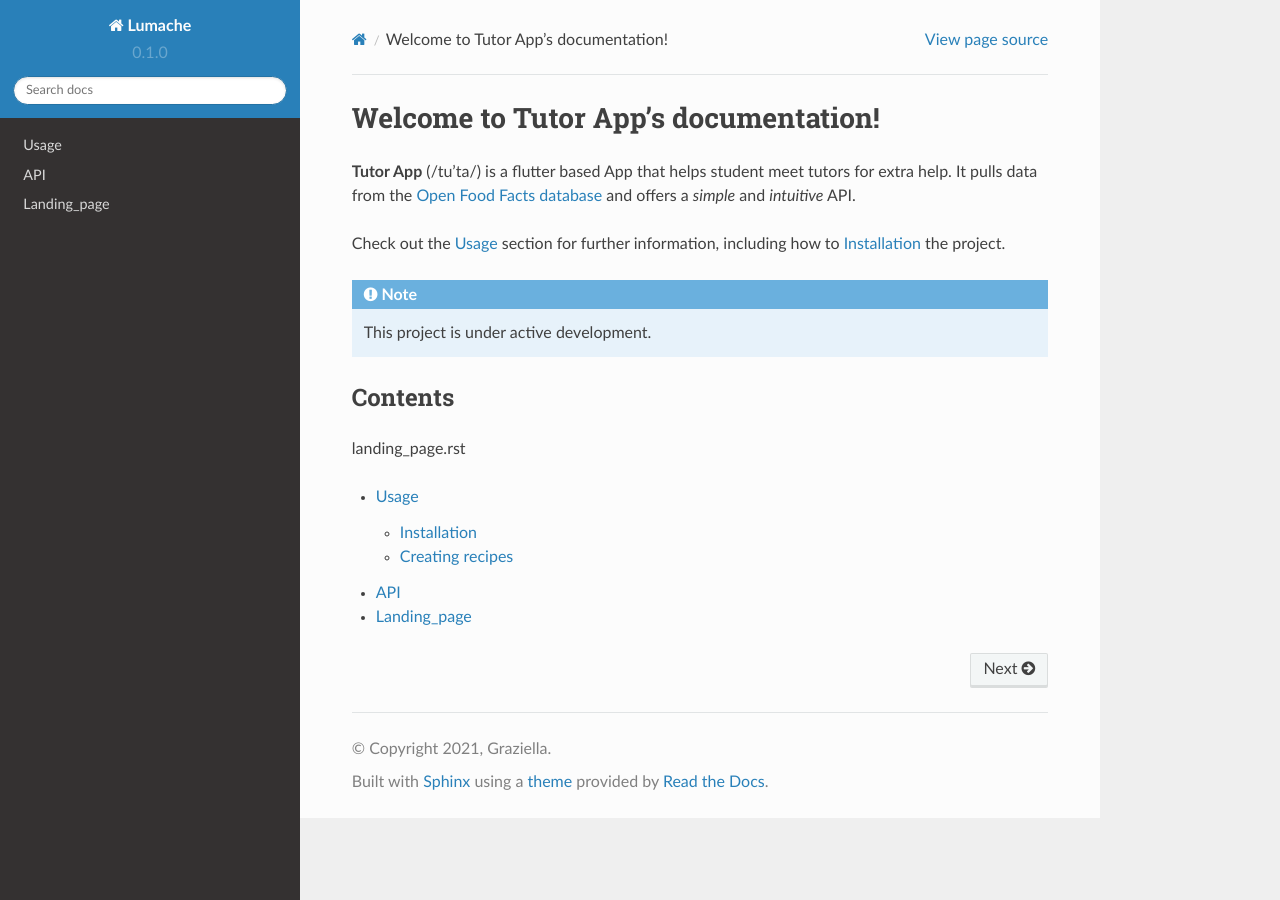
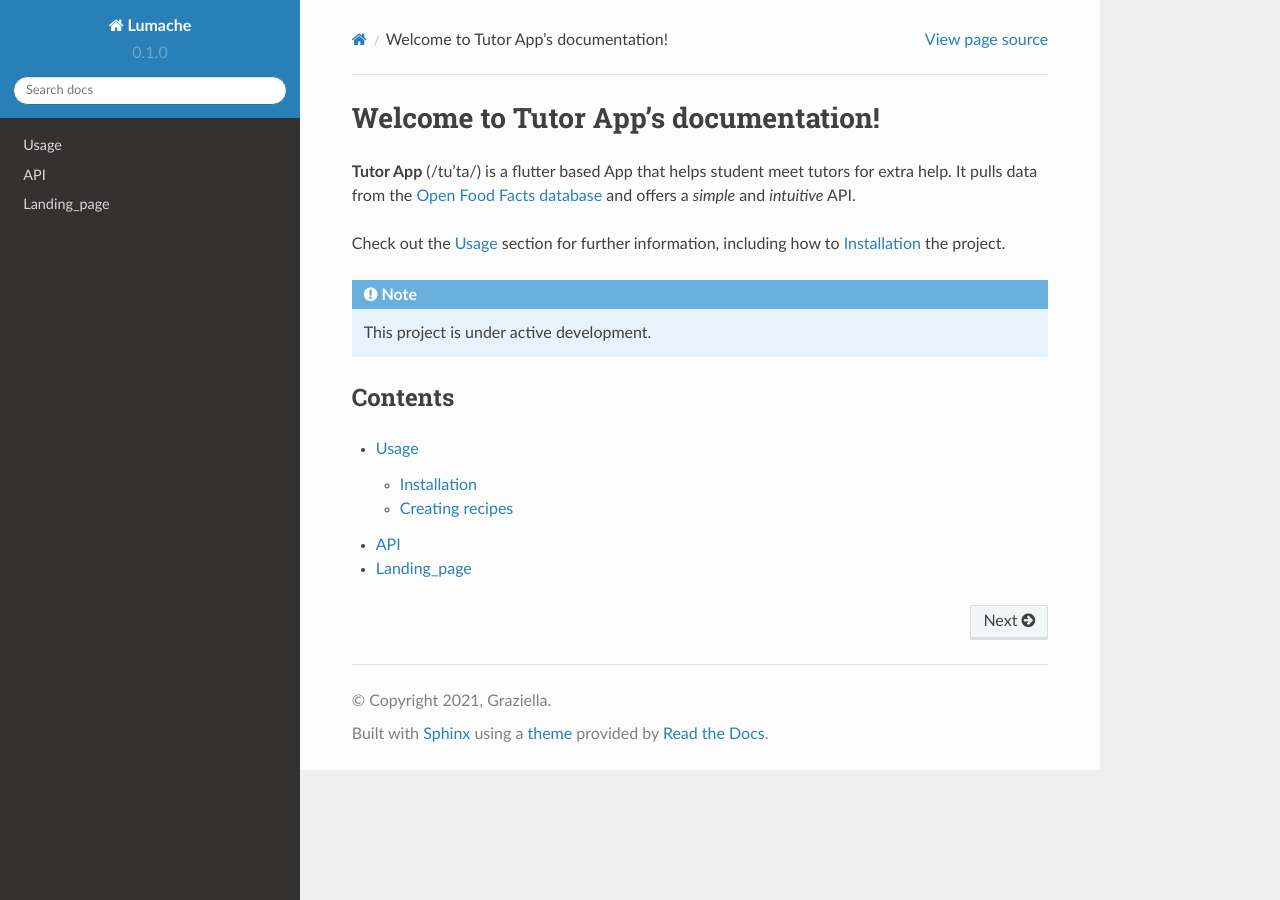
Before and after one commit to HandharJunino/tutor-docs, a Sphinx documentation site: the page built from docs/source/index.rst, in a window 1280 px wide. Built offline with Sphinx 7.4.7 and the Read the Docs theme 2.0.0, drawn with Linux system fonts in a browser that asks for light colours.

Commit message:
Update index.rst

```diff
--- a/docs/source/index.rst
+++ b/docs/source/index.rst
@@ -14,7 +14,6 @@ how to :ref:`installation` the project.
 
 Contents
 --------
-landing_page.rst
 
 .. toctree::
 
```
